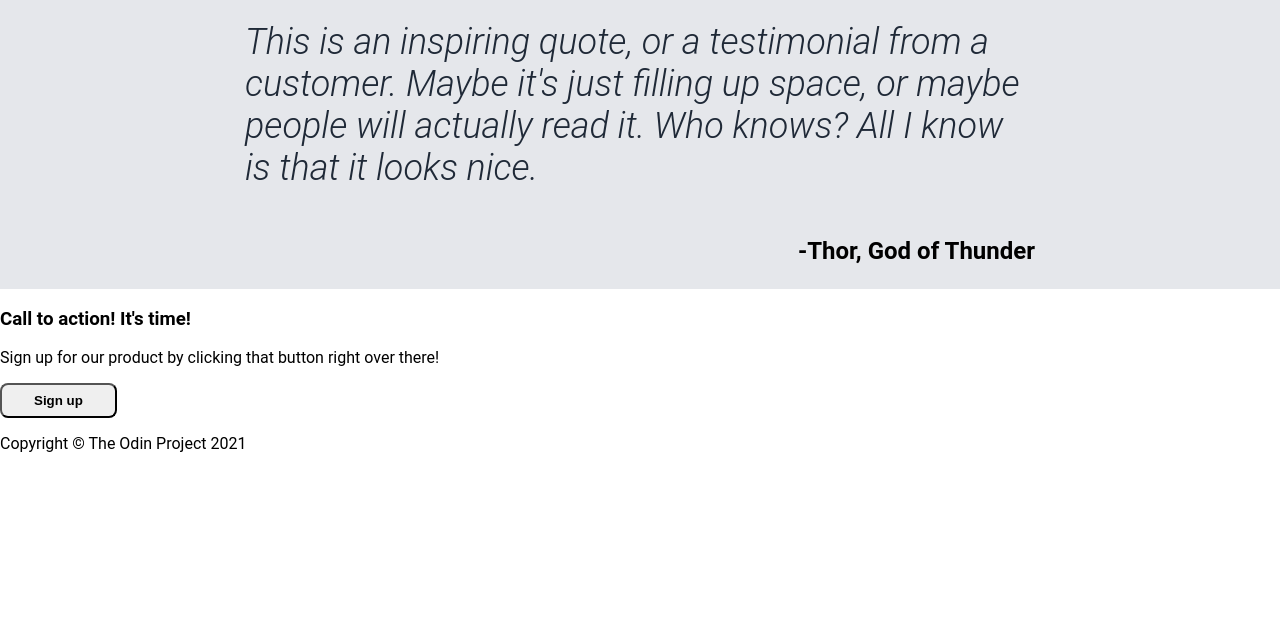
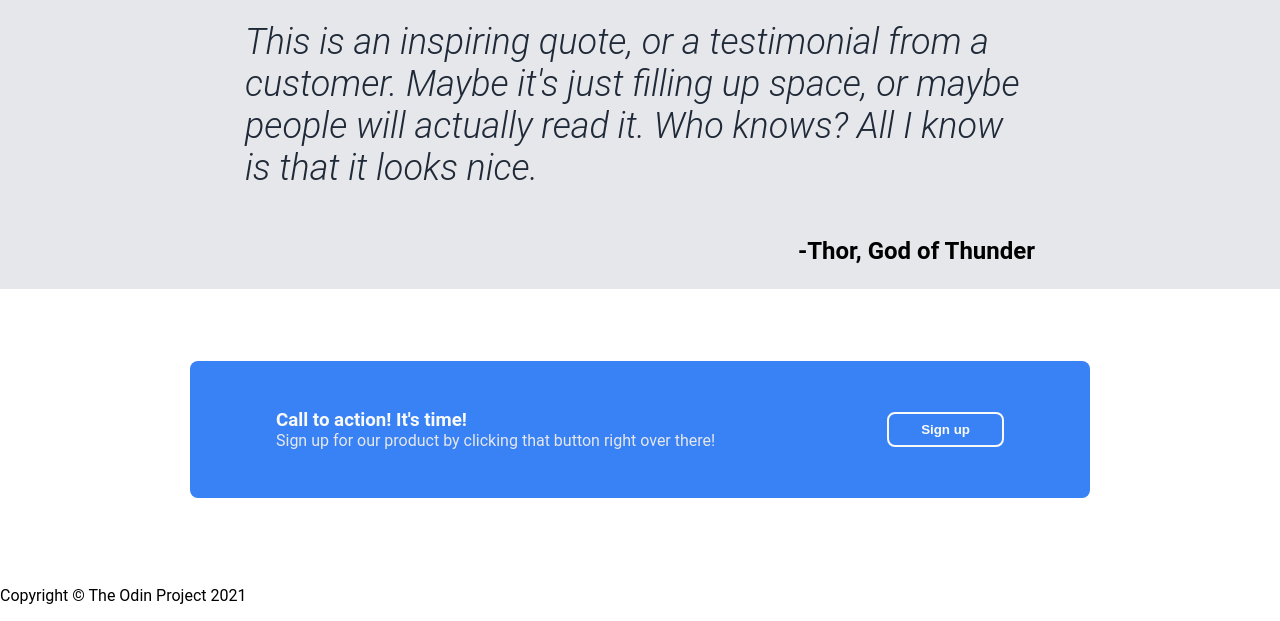
Before and after one commit to Mathdallas-code/odin-landing-page, a plain HTML site: page index.html in a window 1280 px wide. Shown: the part 836-1457 px from the top of the page. Before the commit the page ends 1305 px from the top, so only its background shows below. Drawn offline with Linux system fonts and the light colour scheme.

Commit message:
Add flex layout and styling to the call to action section of the website
Add background colors, heading and paragraph styling, button styling and
 flex layout to the call to action section of the website.

```diff
--- a/index.html
+++ b/index.html
@@ -62,11 +62,15 @@
       </div>
     </div>
     <div class="call-to-action-section">
-      <div class="text">
-        <h3>Call to action! It's time!</h3>
-        <p>Sign up for our product by clicking that button right over there!</p>
+      <div class="content">
+        <div class="text">
+          <h3>Call to action! It's time!</h3>
+          <p>
+            Sign up for our product by clicking that button right over there!
+          </p>
+        </div>
+        <button class="sign-up">Sign up</button>
       </div>
-      <button class="sign-up">Sign up</button>
     </div>
     <div class="footer">
       <p>Copyright © The Odin Project 2021</p>
--- a/styles.css
+++ b/styles.css
@@ -64,7 +64,7 @@ a {
   justify-content: center;
   align-items: center;
   background-color: #6d747d;
-  color: white;
+  color: #f9faf8;
   flex: 3 0 auto;
   height: 200px;
 }
@@ -154,3 +154,37 @@ a {
   font-weight: 700;
   font-size: 24px;
 }
+
+.call-to-action-section {
+  display: flex;
+  align-items: center;
+  justify-content: center;
+  padding: 72px 0px;
+}
+
+.call-to-action-section .content {
+  background-color: #3882f6;
+  width: 900px;
+  border-radius: 8px;
+  padding: 48px 0px;
+  display: flex;
+  justify-content: space-around;
+  align-items: center;
+}
+
+.call-to-action-section .text h3 {
+  margin: 0;
+  color: #f9faf8;
+}
+
+.call-to-action-section .text p {
+  color: #e5e7eb;
+  margin: 0;
+}
+
+.call-to-action-section .sign-up {
+  background-color: #3882f6;
+  color: #f9faf8;
+  border-color: #f9faf8;
+  border-style: solid;
+}
```
